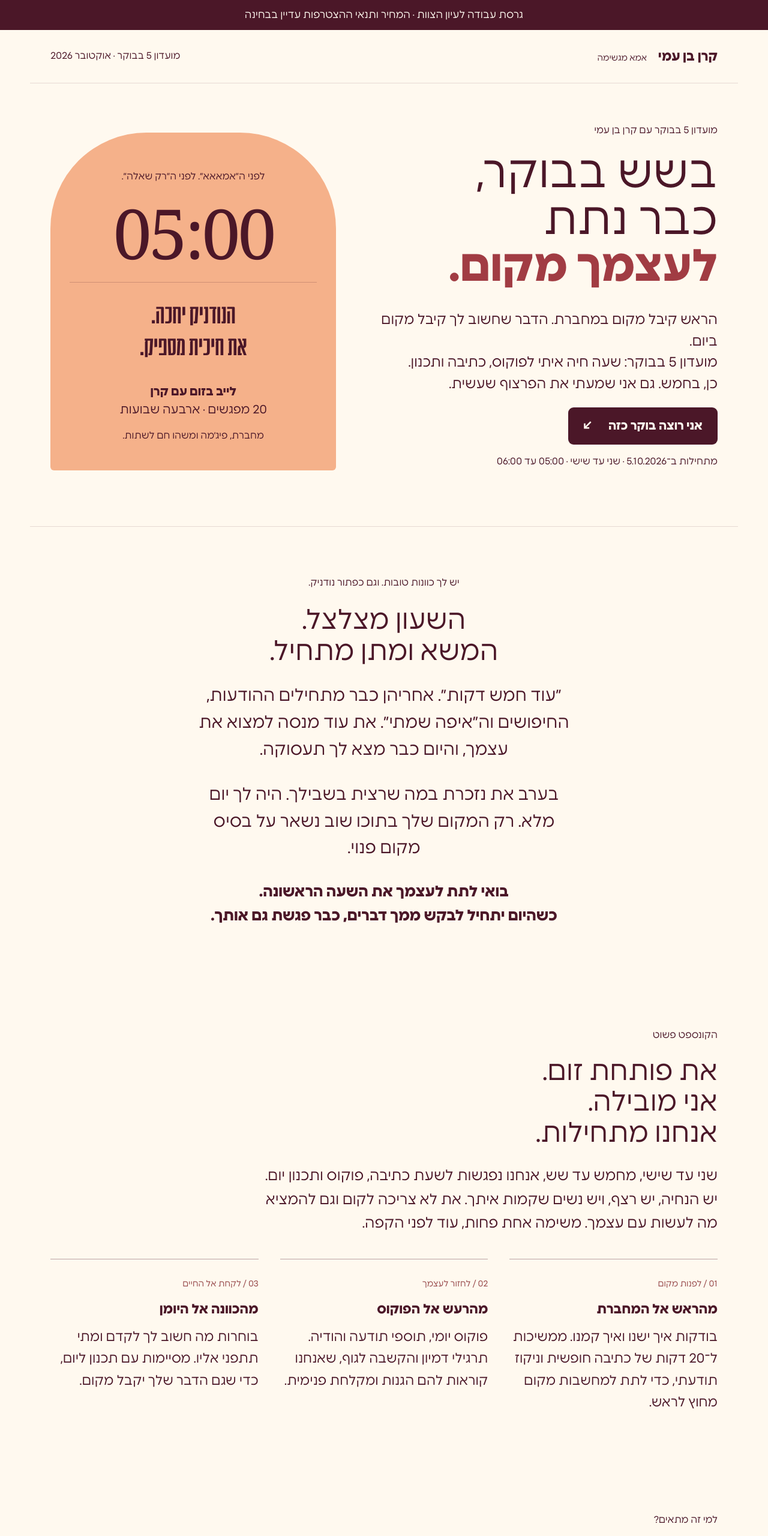
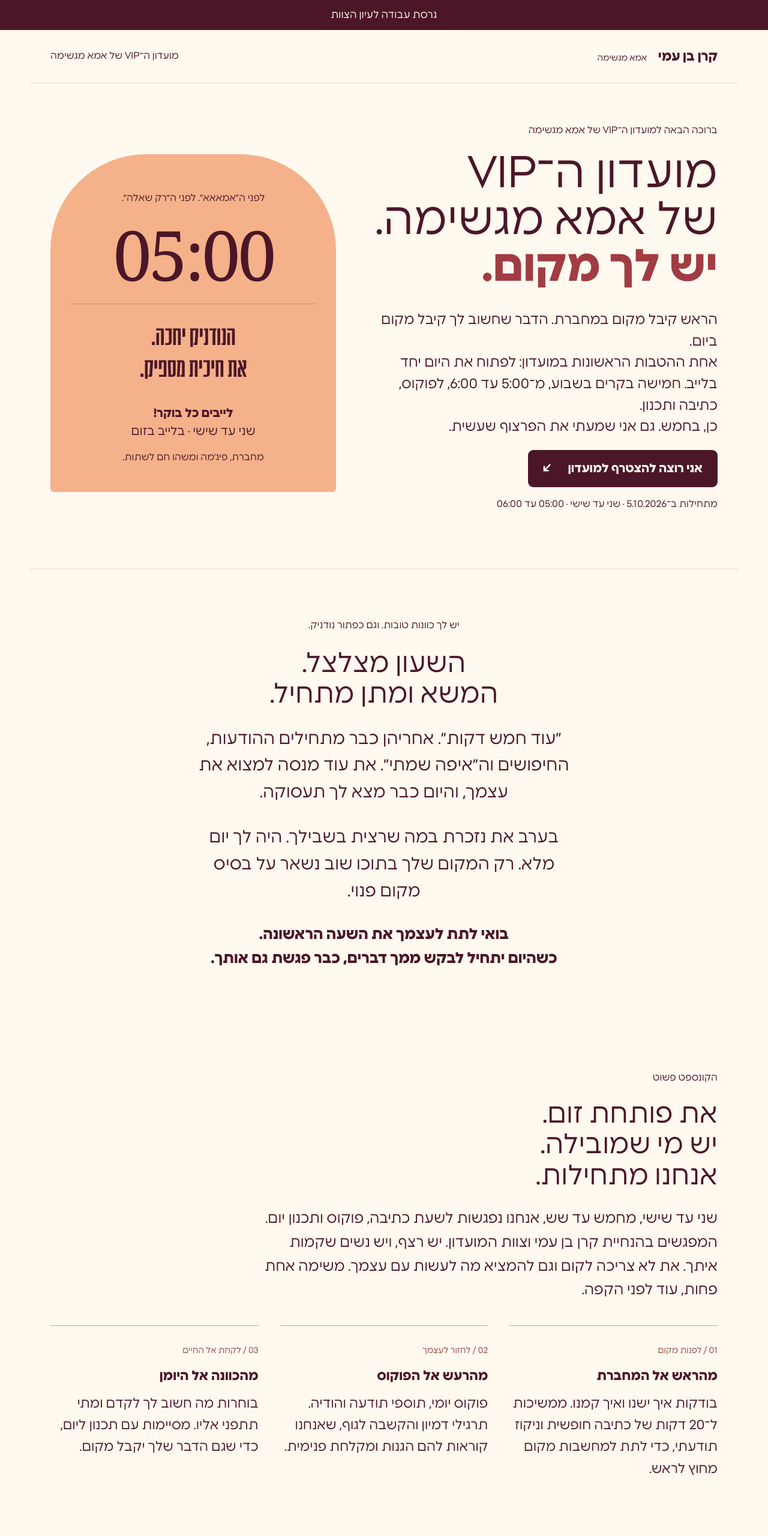
Before and after one commit to immamagshima/morning-club-october-2026, a plain HTML site: page external-review/index.html in a window 1280 px wide. Shown: the top 2560 px of the page at 60% size. Drawn offline with Linux system fonts and the light colour scheme.

Commit message:
Update external offer to Imma Magshima VIP monthly membership

```diff
--- a/external-review/index.html
+++ b/external-review/index.html
@@ -1,13 +1,13 @@
-<!doctype html><html lang="he" dir="rtl"><head><meta charset="utf-8"><meta name="viewport" content="width=device-width,initial-scale=1"><meta name="robots" content="noindex"><title>מועדון 5 בבוקר | להתחיל את היום גם בשבילך</title><meta name="description" content="ארבעה שבועות של תרגול בוקר מונחה בזום עם קרן בן עמי. כתיבה, פוקוס ותכנון יום במסגרת קבועה."><link rel="stylesheet" href="style.css"></head><body><div class="team-review-banner" role="note">גרסת עבודה לעיון הצוות · המחיר ותנאי ההצטרפות עדיין בבחינה</div>
-<header><a class="brand" href="#top">קרן בן עמי <span>אמא מגשימה</span></a><span class="edition">מועדון 5 בבוקר · אוקטובר 2026</span></header><main id="top">
-<section class="hero"><div class="hero-copy"><p class="eyebrow">מועדון 5 בבוקר עם קרן בן עמי</p><h1>בשש בבוקר,<br>כבר נתת<br><em>לעצמך מקום.</em></h1><p class="intro">הראש קיבל מקום במחברת. הדבר שחשוב לך קיבל מקום ביום.<br>מועדון 5 בבוקר: שעה חיה איתי לפוקוס, כתיבה ותכנון.<br>כן, בחמש. גם אני שמעתי את הפרצוף שעשית.</p><a class="button" href="#join">אני רוצה בוקר כזה <span aria-hidden="true">↙</span></a><p class="hero-meta">מתחילות ב־5.10.2026 · שני עד שישי · 05:00 עד 06:00</p></div><aside class="morning" aria-label="פרטי המפגשים"><p class="eyebrow">לפני ה״אמאאא״. לפני ה״רק שאלה״.</p><div class="clock" dir="ltr">05:00</div><div class="line"></div><p class="hand">הנודניק יחכה.<br>את חיכית מספיק.</p><div class="schedule"><strong>לייב בזום עם קרן</strong><span>20 מפגשים · ארבעה שבועות</span></div><p class="small">מחברת, פיג׳מה ומשהו חם לשתות.</p></aside></section>
+<!doctype html><html lang="he" dir="rtl"><head><meta charset="utf-8"><meta name="viewport" content="width=device-width,initial-scale=1"><meta name="robots" content="noindex"><title>מועדון ה־VIP של אמא מגשימה | מקום קבוע בשבילך</title><meta name="description" content="מועדון ה־VIP של אמא מגשימה. חופשי חודשי ב־125 ₪ בהוראת קבע, עם מועדון 5 בבוקר: כתיבה, פוקוס ותכנון יום."><link rel="stylesheet" href="style.css"></head><body><div class="team-review-banner" role="note">גרסת עבודה לעיון הצוות</div>
+<header><a class="brand" href="#top">קרן בן עמי <span>אמא מגשימה</span></a><span class="edition">מועדון ה־VIP של אמא מגשימה</span></header><main id="top">
+<section class="hero"><div class="hero-copy"><p class="eyebrow">ברוכה הבאה למועדון ה־VIP של אמא מגשימה</p><h1>מועדון ה־VIP<br>של אמא מגשימה.<br><em>יש לך מקום.</em></h1><p class="intro">הראש קיבל מקום במחברת. הדבר שחשוב לך קיבל מקום ביום.<br>אחת ההטבות הראשונות במועדון: לפתוח את היום יחד בלייב. חמישה בקרים בשבוע, מ־5:00 עד 6:00, לפוקוס, כתיבה ותכנון.<br>כן, בחמש. גם אני שמעתי את הפרצוף שעשית.</p><a class="button" href="#join">אני רוצה להצטרף למועדון <span aria-hidden="true">↙</span></a><p class="hero-meta">מתחילות ב־5.10.2026 · שני עד שישי · 05:00 עד 06:00</p></div><aside class="morning" aria-label="פרטי המפגשים"><p class="eyebrow">לפני ה״אמאאא״. לפני ה״רק שאלה״.</p><div class="clock" dir="ltr">05:00</div><div class="line"></div><p class="hand">הנודניק יחכה.<br>את חיכית מספיק.</p><div class="schedule"><strong>לייבים כל בוקר!</strong><span>שני עד שישי · בלייב בזום</span></div><p class="small">מחברת, פיג׳מה ומשהו חם לשתות.</p></aside></section>
 <section class="recognition"><p class="eyebrow">יש לך כוונות טובות. וגם כפתור נודניק.</p><h2>השעון מצלצל.<br>המשא ומתן מתחיל.</h2><p>״עוד חמש דקות״. אחריהן כבר מתחילים ההודעות, החיפושים וה״איפה שמתי״. את עוד מנסה למצוא את עצמך, והיום כבר מצא לך תעסוקה.</p><p>בערב את נזכרת במה שרצית בשבילך. היה לך יום מלא. רק המקום שלך בתוכו שוב נשאר על בסיס מקום פנוי.</p><p class="emphasis">בואי לתת לעצמך את השעה הראשונה.<br>כשהיום יתחיל לבקש ממך דברים, כבר פגשת גם אותך.</p></section>
-<section class="practice"><p class="eyebrow">הקונספט פשוט</p><h2>את פותחת זום.<br>אני מובילה.<br>אנחנו מתחילות.</h2><p class="section-copy">שני עד שישי, מחמש עד שש, אנחנו נפגשות לשעת כתיבה, פוקוס ותכנון יום. יש הנחיה, יש רצף, ויש נשים שקמות איתך. את לא צריכה לקום וגם להמציא מה לעשות עם עצמך. משימה אחת פחות, עוד לפני הקפה.</p><div class="steps"><article><span class="number">01 / לפנות מקום</span><h3>מהראש אל המחברת</h3><p>בודקות איך ישנו ואיך קמנו. ממשיכות ל־20 דקות של כתיבה חופשית וניקוז תודעתי, כדי לתת למחשבות מקום מחוץ לראש.</p></article><article><span class="number">02 / לחזור לעצמך</span><h3>מהרעש אל הפוקוס</h3><p>פוקוס יומי, תוספי תודעה והודיה. תרגילי דמיון והקשבה לגוף, שאנחנו קוראות להם הגנות ומקלחת פנימית.</p></article><article><span class="number">03 / לקחת אל החיים</span><h3>מהכוונה אל היומן</h3><p>בוחרות מה חשוב לך לקדם ומתי תתפני אליו. מסיימות עם תכנון ליום, כדי שגם הדבר שלך יקבל מקום.</p></article></div></section>
+<section class="practice"><p class="eyebrow">הקונספט פשוט</p><h2>את פותחת זום.<br>יש מי שמובילה.<br>אנחנו מתחילות.</h2><p class="section-copy">שני עד שישי, מחמש עד שש, אנחנו נפגשות לשעת כתיבה, פוקוס ותכנון יום. המפגשים בהנחיית קרן בן עמי וצוות המועדון. יש רצף, ויש נשים שקמות איתך. את לא צריכה לקום וגם להמציא מה לעשות עם עצמך. משימה אחת פחות, עוד לפני הקפה.</p><div class="steps"><article><span class="number">01 / לפנות מקום</span><h3>מהראש אל המחברת</h3><p>בודקות איך ישנו ואיך קמנו. ממשיכות ל־20 דקות של כתיבה חופשית וניקוז תודעתי, כדי לתת למחשבות מקום מחוץ לראש.</p></article><article><span class="number">02 / לחזור לעצמך</span><h3>מהרעש אל הפוקוס</h3><p>פוקוס יומי, תוספי תודעה והודיה. תרגילי דמיון והקשבה לגוף, שאנחנו קוראות להם הגנות ומקלחת פנימית.</p></article><article><span class="number">03 / לקחת אל החיים</span><h3>מהכוונה אל היומן</h3><p>בוחרות מה חשוב לך לקדם ומתי תתפני אליו. מסיימות עם תכנון ליום, כדי שגם הדבר שלך יקבל מקום.</p></article></div></section>
 <section class="plain-section"><p class="eyebrow">למי זה מתאים?</p><h2>למי שבחמש בבוקר<br>הייתה מעדיפה לקרוא את זה<br>בעיניים עצומות.</h2><ul class="fit-list"><li>למי שמכוונת שלושה שעונים ומנהלת עם שלושתם משא ומתן.</li><li>למי שאומרת ״אני טיפוס של לילה״, וסקרנית לבדוק בוקר אחר, עם שעת שינה שמתאימה לו.</li><li>למי שהבוקר שלה מתחיל ב״איפה ה...״ ונגמר ב״איך כבר...״.</li><li>למי שיש לה אלף דברים בראש, ומשהו אחד שלה שהיא רוצה סוף סוף לקדם.</li></ul><p class="section-copy">וגם למי שכבר קמה מוקדם, אבל מעבירה את השעה הראשונה בגלילה לתוך החיים של אחרות. אפשר להשתמש בשעה הזאת גם לחיים שלך.</p></section>
 <section class="without"><p class="eyebrow">תנאי הקבלה: לבוא כמו שקמת.</p><h2>בלי איפור.<br>בלי ניסיון קודם.<br>בלי התחייבות להיות מושלמת.</h2><p>מותר להגיע מבולבלת. מותר שעוד אין לך מילים. ומותר לפספס בוקר ולחזור למחרת, בלי להקים ועדת חקירה על האישיות שלך.</p></section>
-<section class="plain-section"><p class="eyebrow">המעבר שאנחנו מתרגלות</p><h2>מהבוקר שרודף אחרייך,<br>לבוקר שיש בו בחירה שלך.</h2><div class="steps"><article><h3>כשהכול מסתובב בראש</h3><p>להוציא למחברת, ולבחור דבר אחד להתמקד בו.</p></article><article><h3>כשאת מחכה לחשק</h3><p>להיכנס לשעה שנקבעה מראש ולהתחיל עם ההנחיה.</p></article><article><h3>כששלך נדחה לסוף</h3><p>להחליט בבוקר מה חשוב לך ומתי תתני לו זמן.</p></article></div><p class="section-copy">אלה פעולות שאנחנו מתרגלות לאורך ארבעה שבועות. את בודקת מה עובד עבורך ובונה דרך לחזור אליו.</p></section>
-<section class="personal"><p class="eyebrow">נעים להכיר, אני קרן בן עמי</p><blockquote>״פריצות הדרך הכי גדולות שלי קורות בחלון הזה, כשאני משכימה לפני כולם.״</blockquote><p>אני מכירה את החלון הזה שבו עוד שקט בחוץ ואפשר לשמוע מה קורה בפנים. משם באה ההזמנה שלי: לפגוש אותי בבוקר, לכתוב, להקשיב ולבחור מה את רוצה לקחת אל היום.</p><p>אני מביאה את ההנחיה. את מביאה את החיים האמיתיים. כולל השיער של חמש בבוקר. הוא חלק מהקאסט.</p><p class="signature">קרן בן עמי · אמא מגשימה</p></section>
-<section class="plain-section"><p class="eyebrow">למה לבחור במסגרת הזאת?</p><h2>סיבה לקום.<br>דרך להתחיל.<br>ומישהי שאומרת: בוקר טוב, בואי.</h2><div class="steps"><article><h3>תרגול בלייב איתי</h3><p>פוגשות את הבוקר יחד בזום, עם הנחיה שמלווה את העשייה בזמן המפגש.</p></article><article><h3>רצף שאפשר להכיר</h3><p>שני עד שישי, באותה שעה. שמונה שלבים קבועים, שמפנים מקום לתוכן שמשתנה אצלך מדי יום.</p></article><article><h3>חיבור ליום שמחכה לך</h3><p>הכתיבה וההקשבה מגיעות גם אל היומן: מה חשוב היום, ומה את בוחרת לעשות איתו.</p></article></div><figure class="dashboard-frame"><img src="../assets/dashboard-preview.png" alt="הצצה למרחב הבוקר, מסך תוספי תודעה" width="1280" height="850"><figcaption>הצצה למרחב שמלווה את תרגול הבוקר</figcaption></figure></section>
-<section class="join" id="join"><div class="join-intro"><p class="eyebrow">מתחילות יחד · 5 באוקטובר</p><h2>הפגישה הראשונה ביום?<br>הפעם היא איתך.</h2><p>ב־5 באוקטובר אנחנו פותחות יחד את הבוקר הראשון. מחברת פתוחה, משהו חם ביד, ושעה ששייכת גם לך. אם זה הבוקר שאת רוצה לפנות לעצמך השנה, בואי להתחיל איתנו.</p><ul class="fit-list"><li>20 מפגשי לייב בזום עם קרן בן עמי.</li><li>שגרת בוקר מונחית בת שמונה שלבים.</li><li>זמן לכתיבה, פוקוס ותכנון היום בכל מפגש.</li></ul></div><div class="offer"><p class="eyebrow">הצטרפות לארבעת השבועות</p><p class="price">375 <span>₪</span></p><p class="payment">בתשלום אחד לכל המחזור</p><div class="details"><span>5.10 עד 30.10.2026</span><span>שני עד שישי · <bdi>05:00–06:00</bdi></span><span>מהבית, בלייב בזום</span></div><h3>שמרי לי מקום בבוקר</h3><p>שלחי לקרן הודעה:</p><div class="reply">״היי קרן, אני רוצה לפתוח איתך את הבוקר במועדון 5 בבוקר״</div><button class="button" id="copy" type="button">העתיקי את הודעת ההרשמה</button><p id="feedback" class="feedback" role="status">העתיקי ושלחי לקרן בשיחה שממנה הגעת לדף.</p></div></section>
-<section class="plain-section faq"><p class="eyebrow">רגע לפני שמכוונות שעון</p><h2>שאלות שאולי עוברות לך בראש</h2><details><summary>אני לא טיפוס של בוקר. זה מתאים לי?</summary><p>המפגשים מתקיימים בחמש בבוקר. כדאי לבדוק אם את יכולה להתאים גם את שעת השינה. אם השעה הזאת לא מתאימה לחיים שלך כרגע, חשוב לקחת זאת בחשבון לפני ההצטרפות.</p></details><details><summary>ומה אם אני שוב לא אתמיד?</summary><p>לא צריך להוכיח התמדה מראש. השעה הקבועה וההנחיה נועדו לעזור לך להתחיל ולחזור. ההשתתפות תלויה גם בך, ובוקר שהתפספס לא חייב להפוך לסוף התרגול.</p></details><details><summary>צריך ניסיון קודם?</summary><p>לא. את מגיעה עם מחברת וכלי כתיבה, ואני מנחה את השלבים. אין צורך להכין טקסט או לדעת מראש מה יעלה בכתיבה.</p></details><details><summary>אני צריכה לחשוף את מה שכתבתי?</summary><p>הכתיבה האישית במחברת נשארת אצלך. היא אינה נשלחת או נשמרת דרך הדשבורד.</p></details><details><summary>מה בדיוק עושים במשך שעה?</summary><p>מפגש עם איך ישנו וקמנו, ניקוז תודעתי בכתיבה, פוקוס יומי, תוספי תודעה, הודיה, תרגילי דמיון שנקראים הגנות, מקלחת פנימית ותכנון היום.</p></details><details><summary>זה עוד זום שיושבים בו ומקשיבים?</summary><p>זאת שעת תרגול. את כותבת במחברת, בוחרת פוקוס ומתכננת את היום, ואני מנחה. אין צורך לחכות לסוף המפגש כדי להתחיל להשתמש במה שעושים בו.</p></details><a class="button" href="#join">כן, אני רוצה בוקר כזה ↖</a></section>
-</main><footer><img src="../assets/keren-imma-brand-signature-on-dark.png" alt="קרן בן עמי, אמא מגשימה"><p>כל הזכויות שמורות © 2026, קרן בן עמי, אמא מגשימה</p></footer><script>document.getElementById('copy').addEventListener('click',async()=>{let f=document.getElementById('feedback');try{await navigator.clipboard.writeText('היי קרן, אני רוצה לפתוח איתך את הבוקר במועדון 5 בבוקר');f.textContent='הועתק. חזרי לשיחה עם קרן, הדביקי ושלחי.'}catch{f.textContent='אפשר להעתיק ידנית את ההודעה שמעל הכפתור ולשלוח לקרן.'}})</script></body></html>
+<section class="plain-section"><p class="eyebrow">המעבר שאנחנו מתרגלות</p><h2>מהבוקר שרודף אחרייך,<br>לבוקר שיש בו בחירה שלך.</h2><div class="steps"><article><h3>כשהכול מסתובב בראש</h3><p>להוציא למחברת, ולבחור דבר אחד להתמקד בו.</p></article><article><h3>כשאת מחכה לחשק</h3><p>להיכנס לשעה שנקבעה מראש ולהתחיל עם ההנחיה.</p></article><article><h3>כששלך נדחה לסוף</h3><p>להחליט בבוקר מה חשוב לך ומתי תתני לו זמן.</p></article></div><p class="section-copy">אלה פעולות שאנחנו מתרגלות יחד, בוקר אחרי בוקר. את בודקת מה עובד עבורך ובונה דרך לחזור אליו.</p></section>
+<section class="personal"><p class="eyebrow">נעים להכיר, אני קרן בן עמי</p><blockquote>״פריצות הדרך הכי גדולות שלי קורות בחלון הזה, כשאני משכימה לפני כולם.״</blockquote><p>אני מכירה את החלון הזה שבו עוד שקט בחוץ ואפשר לשמוע מה קורה בפנים. משם באה ההזמנה שלי: להיפגש בבוקר, לכתוב, להקשיב ולבחור מה את רוצה לקחת אל היום.</p><p>אני והצוות מביאות את ההנחיה. את מביאה את החיים האמיתיים. כולל השיער של חמש בבוקר. הוא חלק מהקאסט.</p><p class="signature">קרן בן עמי · אמא מגשימה</p></section>
+<section class="plain-section"><p class="eyebrow">למה לבחור במסגרת הזאת?</p><h2>סיבה לקום.<br>דרך להתחיל.<br>ומישהי שאומרת: בוקר טוב, בואי.</h2><div class="steps"><article><h3>תרגול מונחה בלייב</h3><p>פוגשות את הבוקר יחד בזום, עם הנחיה שמלווה את העשייה בזמן המפגש.</p></article><article><h3>רצף שאפשר להכיר</h3><p>שני עד שישי, באותה שעה. שמונה שלבים קבועים, שמפנים מקום לתוכן שמשתנה אצלך מדי יום.</p></article><article><h3>חיבור ליום שמחכה לך</h3><p>הכתיבה וההקשבה מגיעות גם אל היומן: מה חשוב היום, ומה את בוחרת לעשות איתו.</p></article></div><figure class="dashboard-frame"><img src="../assets/dashboard-preview.png" alt="הצצה למרחב הבוקר, מסך תוספי תודעה" width="1280" height="850"><figcaption>הצצה למרחב שמלווה את תרגול הבוקר</figcaption></figure></section>
+<section class="join" id="join"><div class="join-intro"><p class="eyebrow">מצטרפות למועדון ה־VIP · מתחילות ב־5 באוקטובר</p><h2>הפגישה הראשונה ביום?<br>הפעם היא איתך.</h2><p>ב־5 באוקטובר אנחנו פותחות יחד את הבוקר הראשון. מחברת פתוחה, משהו חם ביד, ושעה ששייכת גם לך. אם זה הבוקר שאת רוצה לפנות לעצמך השנה, בואי להתחיל איתנו.</p><ul class="fit-list"><li>20 לייבים.</li><li>שגרת בוקר מונחית בת שמונה שלבים.</li><li>זמן לכתיבה, פוקוס ותכנון היום בכל מפגש.</li></ul></div><div class="offer"><p class="eyebrow">חופשי חודשי</p><p class="price">125 <span>₪</span></p><p class="payment">לחודש בהוראת קבע</p><div class="details"><span>מפגשי הבוקר באוקטובר: 5.10 עד 30.10.2026</span><span>שני עד שישי · <bdi>05:00–06:00</bdi></span><span>מהבית, בלייב בזום</span></div><h3>שמרי לי מקום במועדון ה־VIP</h3><p>שלחי לקרן הודעה:</p><div class="reply">״היי קרן, אני רוצה להצטרף למועדון ה־VIP של אמא מגשימה״</div><button class="button" id="copy" type="button">העתיקי את הודעת ההרשמה</button><p id="feedback" class="feedback" role="status">העתיקי ושלחי לקרן בשיחה שממנה הגעת לדף.</p></div></section>
+<section class="plain-section faq"><p class="eyebrow">רגע לפני שמכוונות שעון</p><h2>שאלות שאולי עוברות לך בראש</h2><details><summary>אני לא טיפוס של בוקר. זה מתאים לי?</summary><p>המפגשים מתקיימים בחמש בבוקר. כדאי לבדוק אם את יכולה להתאים גם את שעת השינה. אם השעה הזאת לא מתאימה לחיים שלך כרגע, חשוב לקחת זאת בחשבון לפני ההצטרפות.</p></details><details><summary>ומה אם אני שוב לא אתמיד?</summary><p>לא צריך להוכיח התמדה מראש. השעה הקבועה וההנחיה נועדו לעזור לך להתחיל ולחזור. ההשתתפות תלויה גם בך, ובוקר שהתפספס לא חייב להפוך לסוף התרגול.</p></details><details><summary>צריך ניסיון קודם?</summary><p>לא. את מגיעה עם מחברת וכלי כתיבה, ומקבלת הנחיה לאורך השלבים. אין צורך להכין טקסט או לדעת מראש מה יעלה בכתיבה.</p></details><details><summary>אני צריכה לחשוף את מה שכתבתי?</summary><p>הכתיבה האישית במחברת נשארת אצלך. היא אינה נשלחת או נשמרת דרך הדשבורד.</p></details><details><summary>מה בדיוק עושים במשך שעה?</summary><p>מפגש עם איך ישנו וקמנו, ניקוז תודעתי בכתיבה, פוקוס יומי, תוספי תודעה, הודיה, תרגילי דמיון שנקראים הגנות, מקלחת פנימית ותכנון היום.</p></details><details><summary>זה עוד זום שיושבים בו ומקשיבים?</summary><p>זאת שעת תרגול. את כותבת במחברת, בוחרת פוקוס ומתכננת את היום בליווי הנחיה. אין צורך לחכות לסוף המפגש כדי להתחיל להשתמש במה שעושים בו.</p></details><a class="button" href="#join">כן, אני רוצה להצטרף למועדון ↖</a></section>
+</main><footer><img src="../assets/keren-imma-brand-signature-on-dark.png" alt="קרן בן עמי, אמא מגשימה"><p>כל הזכויות שמורות © 2026, קרן בן עמי, אמא מגשימה</p></footer><script>document.getElementById('copy').addEventListener('click',async()=>{let f=document.getElementById('feedback');try{await navigator.clipboard.writeText('היי קרן, אני רוצה להצטרף למועדון ה־VIP של אמא מגשימה');f.textContent='הועתק. חזרי לשיחה עם קרן, הדביקי ושלחי.'}catch{f.textContent='אפשר להעתיק ידנית את ההודעה שמעל הכפתור ולשלוח לקרן.'}})</script></body></html>
```
